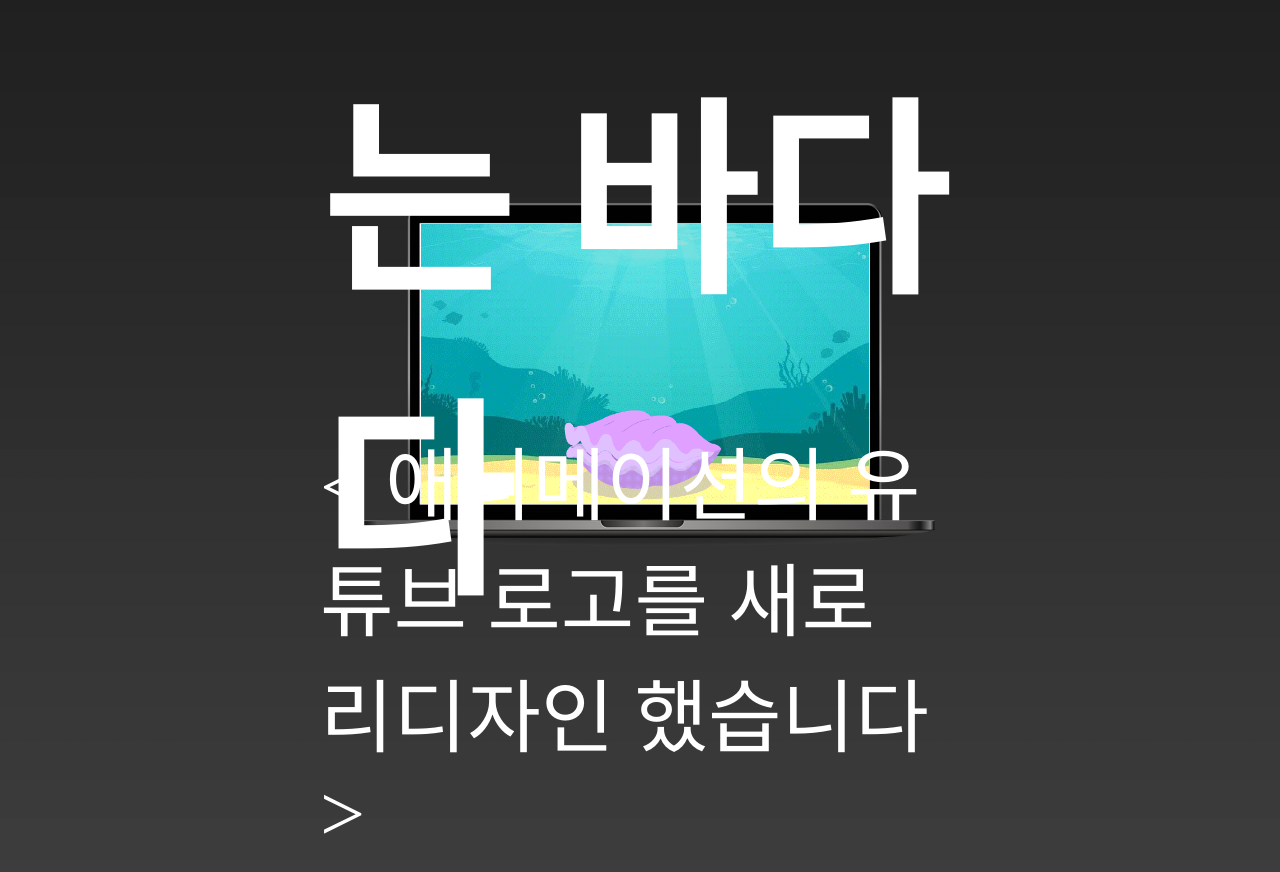
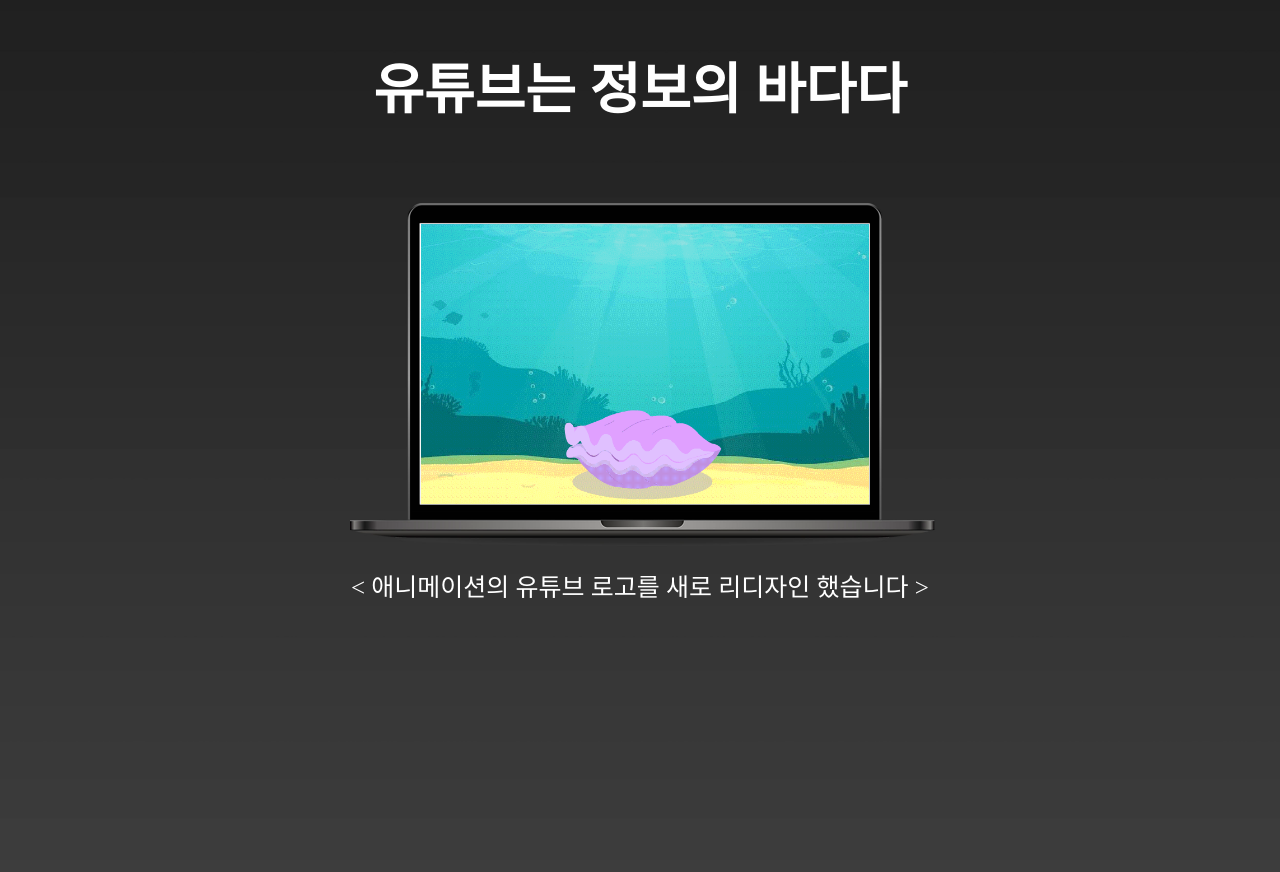
Before and after one commit to dyd3378/YouTubeAni, a plain HTML site: page index.html in a window 1280 px wide. Drawn offline with Linux system fonts and the light colour scheme.

Commit message:
Add files via upload

```diff
--- a/index.html
+++ b/index.html
@@ -7,14 +7,14 @@
     <title> 최용우 - 애니메이션</title>
     <style>
         body {background: url("./images/bg.jpg")no-repeat center/cover; }
-        h1 {position: absolute; left: 50%; top: 6%; transform: translate(-50%,-50%); color: #fff; font-size: 13em; z-index: 3; }
+        h1 {position: absolute; left: 50%; top: 6%; transform: translate(-50%,-50%); color: #fff; font-size: 55px; z-index: 3; }
         .nt img {width:100%; height: 128%; transform: translate(-50%,-50%); position: absolute;left: 50%; top: 50%; z-index:1;}
         .yt img {width: 35%; height: 35%; transform: translate(-50%,-50%); position: absolute;left: 50.4%; top: 45.5%;z-index:2;}
-        p {position: absolute; left: 50%; top: 70%; transform: translate(-50%,-50%); color: #fff; font-size: 5em; z-index: 3; }
+        p {position: absolute; left: 50%; top: 70%; transform: translate(-50%,-50%); color: #fff; font-size: 25px; z-index: 3; }
     </style>
 </head>
 <body>
-    <h1>유튜브는 바다다</h1>
+    <h1>유튜브는 정보의 바다다</h1>
     <div class="nt"><img src="./images/bg-nb4.jpg" alt="노트북배경"></div>
     <div class="yt"><img src="./images/youtube.gif" alt="유튜브"></div>>
     <p> &#60; 애니메이션의 유튜브 로고를 새로 리디자인 했습니다 &#62;</p>
```
